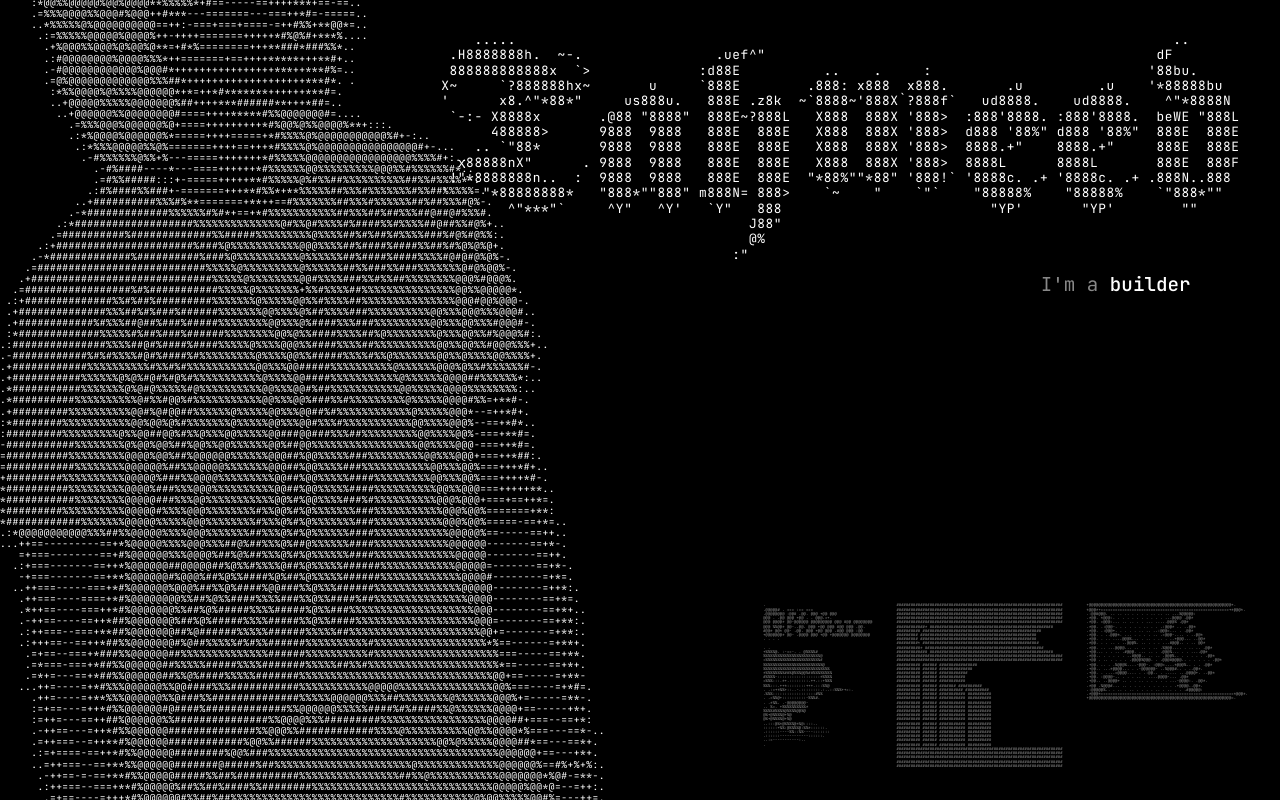
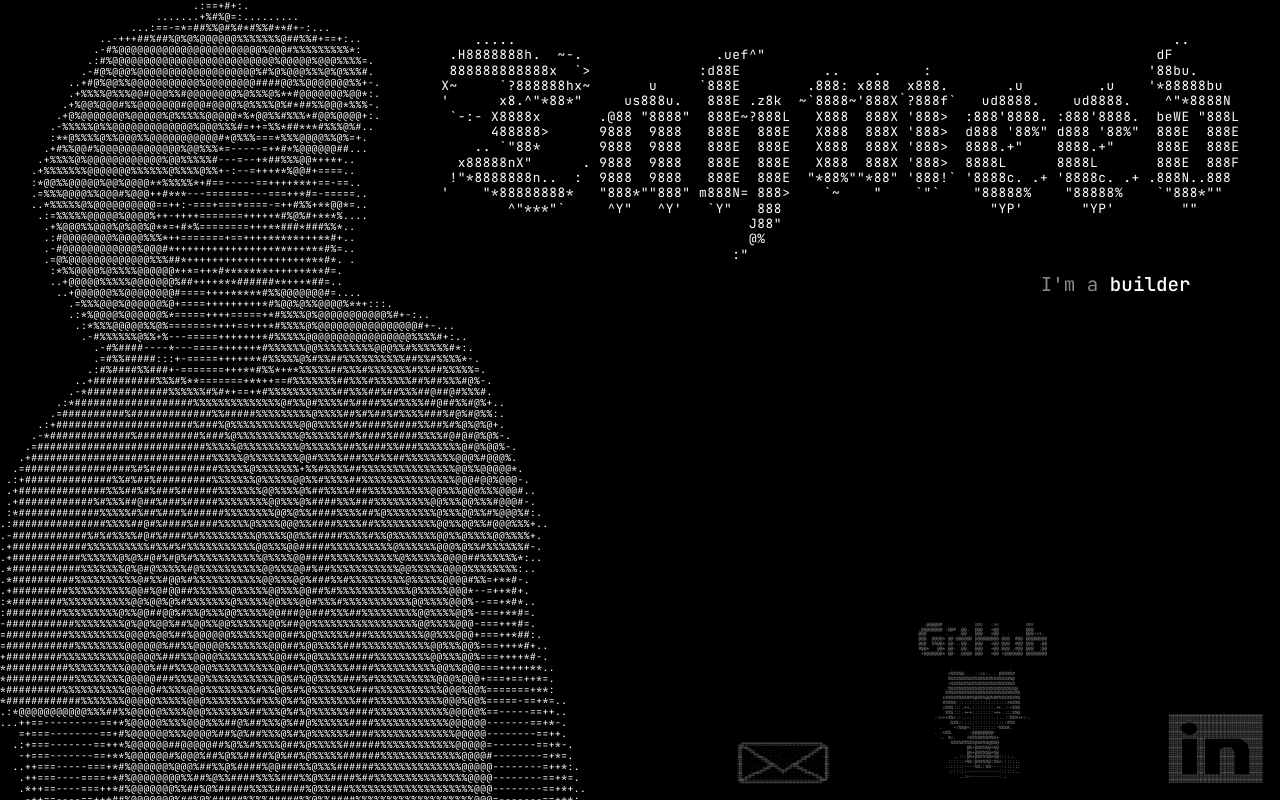
Before and after one commit to ruyot/portfolio_new, a website built with Vite: page index.html in a window 1280 px wide. Built offline with nearby package versions, Linux system fonts and the light colour scheme.

Commit message:
changed to txt files to avoid auto formatting, updated designs and rearranged positioning to bottom right with correct formatting

```diff
--- a/src/main.js
+++ b/src/main.js
@@ -189,18 +189,18 @@ function rotateTagline(element, words, interval = 3000) {
 }
 
 // ASCII art logos for social media
-const githubLogo = `.
-.@@@@@# . === :== ===
-.@@@@@@@@ :@@# .@@. @@@ +@@ @@@
-@@@ . .@@ @@@ +@@ . . @@@.=+.
-@@@ @@@@* @@-@@@@@@ @@@@@@@@@ @@@ #@@ @@@@@@@@
-@@@ %%@@* @@-..@@. @@@ +@@ @@@ #@@ @@@ .@@.
-#@@* @@* @@- .@@. @@@ +@@ @@@ .#@@ @@@ :@@
-+@@@@@@@* @@- .@@@@ @@@ +@@ +@@@@@@@ @@@@@@@@
-. . . .
+const githubLogo = `
+                            .@@@@@#            ===   :==          ===
+                          .@@@@@@@@ :@@# .@@.  @@@   +@@          @@@
+                          @@@       .    .@@   @@@   +@@ . .      @@@.=+.
+                          @@@  @@@@* @@-@@@@@@ @@@@@@@@@ @@@  #@@ @@@@@@@@
+                          @@@  %%@@* @@-..@@.  @@@   +@@ @@@  #@@ @@@  .@@
+                          #@@*   @@* @@- .@@.  @@@   +@@ @@@ .#@@ @@@  :@@
+                           +@@@@@@@* @@- .@@@@ @@@   +@@ +@@@@@@@ @@@@@@@@
 
-. .
-+%%%%@. :-==-. . @%%%%#
+
+                                      .                     .
+                                     +%%%%@.   :-==-. . @%%%%#
                                      %%%%%%%%%%%%%%%%%%%%%%%%@
                                      =%%%%%%%%%%%%%%%%%%%%%%%#
                                      %%%%%%%%%%%%%%%%%%%%%%%%%@
@@ -209,88 +209,93 @@ const githubLogo = `.
                                    #%%%%-::::::::::::::::::*%%%%
                                    =%%%:::.*+.::::::::.++.::+%%%
                                     %%%:::.++*::::::::+++.:::%%@
-. .:=+*%%+::..-.::::::::.:..::%%%++=:.
+                                .:=+*%%+::..-.::::::::.:..::%%%++=:.
                                      .%%%::::::::::::::::::#%%
-. .=%%@+::::::::::-%%%#.
-. .*%%. .-@@@@@@@@-
-.. %=. +%%%%%%%%%%*
+                                  .    .=%%@+::::::::::-%%%#.
+                                . .*%%.     .-@@@@@@@@-
+                                  .. %=.    +%%%%%%%%%%*
                                       %%%%#%%%%@%%%%@@%@
                                             @%+@%%%%@+%@
                                             @%+@%%%%@+%@
                                        ..:::@%*@%%%%@*%@::::..
                                      ::::::+%%:@%%%%@:%%*::::::.
                                     .::::::----%%::%%----:::::::
-.::::::------------::::::.
+                                     .::::::------------::::::..
                                          ..:=-----------:..
-.`;
 
-const linkedinLogo = `######################################################################
+`;
+
+const linkedinLogo = `
 ######################################################################
 ######################################################################
 ######################################################################
 ######################################################################
-############* ####################################################
-########## ##################################################
-######### #################################################
-######### #################################################
-#########* #################################################
-##########* ##################################################
-############# ####################################################
+######################################################################
+############*     ####################################################
+##########          ##################################################
+#########            #################################################
+#########            #################################################
+#########*           #################################################
+##########*         ##################################################
+#############     ####################################################
 ######################################################################
 ######################################################################
-########## ###### ################
-########## ###### ##############
-########## ###### ############
-########## ###### ###########
-########## ###### ###########
-########## ###### ####### ##########
-########## ###### ########## ##########
-########## ###### ########### ##########
-########## ###### ########### ##########
-########## ###### ########### ##########
-########## ###### ########### ##########
-########## ###### ########### ##########
-########## ###### ########### ##########
-########## ###### ########### ##########
-########## ###### ########### ##########
-########## ###### ########### ##########
-########## ###### ########### ##########
-########## ###### ########### ##########
-########## ###### ########### ##########
-########## ###### ########### ##########
+##########           ######                           ################
+##########           ######                             ##############
+##########           ######                               ############
+##########           ######                                ###########
+##########           ######                                ###########
+##########           ######             #######             ##########
+##########           ######           ##########            ##########
+##########           ######           ###########           ##########
+##########           ######           ###########           ##########
+##########           ######           ###########           ##########
+##########           ######           ###########           ##########
+##########           ######           ###########           ##########
+##########           ######           ###########           ##########
+##########           ######           ###########           ##########
+##########           ######           ###########           ##########
+##########           ######           ###########           ##########
+##########           ######           ###########           ##########
+##########           ######           ###########           ##########
+##########           ######           ###########           ##########
+##########           ######           ###########           ##########
 ######################################################################
 ######################################################################
 ######################################################################
 ######################################################################
 ######################################################################`;
 
-const mailLogo = `+@@@@@@@@@@@@@@@@@@@@@@@@@@@@@@@@@@@@@@@@@@@@@@@@@@@@@@@@@@@@+.
+const mailLogo = `
+   +@@@@@@@@@@@@@@@@@@@@@@@@@@@@@@@@@@@@@@@@@@@@@@@@@@@@@@@@@@@@+.
  *@@@*+======================================================+*@@@*.
-.:@@#@@@. .. .. .. . . . . .. .. .. ...%@@@@@:
-.*@@. *@@@:. . . . . . . . . . . ...@@@@ .@@*
-.*@@. =@@@:... .. .. . . ... .....@@@% .@@*
-.*@@. .:@@@-. . . . . . .. . . .:@@@* .. ..@@*
-.*@@. .:@@@+. . . . . .. .. ..:@@@=... . .@@*
-.*@@. . ..@@@*. ... . . . . .. .=@@@-.... . ..@@*
-.*@@. . .. ....@@@%... . .. . .. . ..+@@@... ..@@*
-.*@@. . . .. . ..@@@%. .. . . . ...#@@@.. . .. @@*
-.*@@. .. ...@@@@... .. .. . .. .%@@@.... . .. .. .@@*
-.+@@... . . .. .#@@@. ... .. . .@@@%... . . ....@@*
-.*@@.. . . . . . ..#@@@.. .. .. .@@@%.. . . . . . .@@*
-.+@@ . .. . . . . .@@@@%@@@. . .@@@#@@@@.. . . . . . .@@*
-.+@@. .. . .%@@@%....-@@@-. :@@@=....*@@@%.. . . .@@*
-.+@@.. ...*@@@@... . .-@@@@@@- ..%@@@#.. . ..@@*.
-.+@@. . ....=@@@@.... . .:@@.. . ..... ...@@@@+. ..@@*
-.+@@. :@@@@-.. . . . .. . ....@@@@-... .@@*
-.+@@.. ..@@@@+ .. . . .. . . . . . ...-@@@@:. .@@*.
-.*@@ .%@@@#... .. . . . . . . . .. . .+@@@@..@@*.
-.:@@@@@%.. . .. . .. . . . . .. . .. . . .#@@@@@:
+.:@@#@@@. ..  .. ..        .    . .     . ..  .. ..        ...%@@@@@:
+.*@@. *@@@:.      .  . .          . . .   .       .  . . ...@@@@ .@@*
+.*@@.   =@@@:...     ..   .. .           .  ...      .....@@@%   .@@*
+.*@@.    .:@@@-.    .  . .   .  . ..      .         . .:@@@* .. ..@@*
+.*@@.      .:@@@+.   .  .      . .         ..  ..  ..:@@@=...  . .@@*
+.*@@. .      ..@@@*.     ...  . .     .      . .. .=@@@-....  . ..@@*
+.*@@.  .  .. ....@@@%...        .  ..  .  .. . ..+@@@...        ..@@*
+.*@@. .   . .. . ..@@@%. ..     .     .   .   ..#@@@..  . ..      @@*
+.*@@.   ..        ...@@@@... ..  .. .   ..  .%@@@....  .  .. ..  .@@*
+.+@@... . .  ..       .#@@@.  ...    .. . .@@@%...     .   .  ....@@*
+.*@@..  .  . .     . . ..#@@@..  .. ..  .@@@%..    . .  . .   .  .@@*
+.+@@   .   .. . . . . .@@@@%@@@.   .  .@@@#@@@@.. . .   .  . .   .@@*
+.+@@.      ..   .  .%@@@%....-@@@-. :@@@=....*@@@%..     . .     .@@*
+.+@@..        ...*@@@@... .   .-@@@@@@-       ..%@@@#..   .     ..@@*.
+.+@@.   . ....=@@@@.... .       .:@@..  . ..... ...@@@@+.       ..@@*
+.+@@.      :@@@@-..    .  .  .    ..            . ....@@@@-...   .@@*
+.+@@.. ..@@@@+ ..     .    .     ..  . .  . .  .     ...-@@@@:.  .@@*.
+.*@@ .%@@@#...   ..  .    . .  . .       .  .    ..  .    .+@@@@..@@*.
+.:@@@@@%..   . ..  . ..  . . .               . ..  . ..  . . .#@@@@@:
 .*@@@*========================================================*@@@*.
-+@@@@@@@@@@@@@@@@@@@@@@@@@@@@@@@@@@@@@@@@@@@@@@@@@@@@@@@@@@@@=.`;
+  +@@@@@@@@@@@@@@@@@@@@@@@@@@@@@@@@@@@@@@@@@@@@@@@@@@@@@@@@@@@@=.
+`;
+
 
 // Create simple layout with ASCII art and header
 document.querySelector('#app').innerHTML = `
-  <main class="h-screen w-screen flex items-center justify-between px-8 md:px-16 lg:px-24 overflow-hidden relative">
+  <main class="h-screen w-screen flex items-start justify-between px-8 md:px-16 lg:px-24 pt-16 overflow-hidden relative">
 
     <!-- ASCII Art Portrait (Left) -->
     <div class="ascii-fade-in">
@@ -308,14 +313,14 @@ document.querySelector('#app').innerHTML = `
 
     <!-- Social Icons (Bottom Right) -->
     <div class="social-icons">
+      <a href="mailto:your.email@example.com" class="social-icon social-icon-small">
+        <pre class="social-logo social-logo-small">${mailLogo}</pre>
+      </a>
       <a href="https://github.com/yourusername" target="_blank" rel="noopener noreferrer" class="social-icon">
         <pre class="social-logo">${githubLogo}</pre>
       </a>
-      <a href="https://linkedin.com/in/yourusername" target="_blank" rel="noopener noreferrer" class="social-icon">
-        <pre class="social-logo">${linkedinLogo}</pre>
-      </a>
-      <a href="mailto:your.email@example.com" class="social-icon">
-        <pre class="social-logo">${mailLogo}</pre>
+      <a href="https://linkedin.com/in/yourusername" target="_blank" rel="noopener noreferrer" class="social-icon social-icon-small">
+        <pre class="social-logo social-logo-small">${linkedinLogo}</pre>
       </a>
     </div>
 
--- a/src/style.css
+++ b/src/style.css
@@ -136,11 +136,12 @@ body {
 /* Social Icons (Bottom Right) */
 .social-icons {
     position: absolute;
-    bottom: 2rem;
-    right: 2rem;
+    bottom: 1rem;
+    right: 1rem;
     display: flex;
     flex-direction: row;
-    gap: 1.5rem;
+    align-items: flex-end;
+    gap: 0.4rem;
     animation: fadeIn 1s ease-out forwards;
     animation-delay: 0.5s;
     opacity: 0;
@@ -155,18 +156,24 @@ body {
 
 .social-icon:hover {
     opacity: 1;
-    transform: translateX(-5px);
+    transform: translateY(-3px);
 }
 
 .social-logo {
     font-family: 'JetBrains Mono', monospace;
-    font-size: clamp(0.15rem, 0.3vw, 0.25rem);
+    font-size: clamp(0.18rem, 0.35vw, 0.28rem);
     line-height: 1.1;
-    letter-spacing: 0.02em;
+    letter-spacing: 0;
     color: #fff;
     margin: 0;
     white-space: pre;
     transition: color 0.3s ease;
+}
+
+/* Small logo size for Mail and LinkedIn */
+.social-logo-small {
+    font-size: clamp(0.09rem, 0.175vw, 0.14rem);
+    line-height: 0.8;
 }
 
 .social-icon:hover .social-logo {
```
Also changed, not shown: github_logo.txt (added, +32 -0 lines), githublogo.html (deleted, +0 -34 lines), linkedin_logo.html (deleted, +0 -39 lines), linkedin_logo.txt (added, +39 -0 lines), mail_logo.html (deleted, +0 -23 lines), mail_logo.txt (added, +23 -0 lines), left_design_2.txt (added), name.txt (renamed from name.html). Lines whose indentation alone changed are shown as unchanged.
